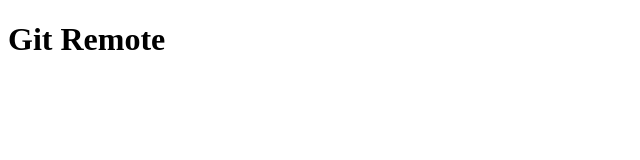
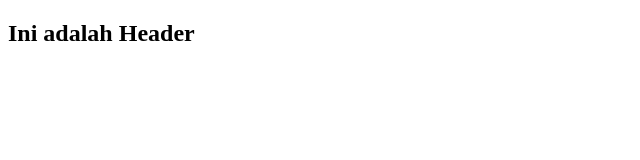
Before and after one commit to ridho-anandamal/git-remote, a plain HTML site: page index.html in a window 1280 px wide. Shown: the whole page, without its empty margins (0-640 px from the left). Drawn offline with Linux system fonts and the light colour scheme.

Commit message:
Menambahkan header.html dan mengubah index.html

```diff
--- a/index.html
+++ b/index.html
@@ -9,7 +9,18 @@
 </head>
 
 <body>
-    <h1>Git Remote</h1>
+    <nav>
+        <div class="navbar">
+
+        </div>
+        <header>
+            <div class="background-header">
+                <div class="content-header">
+                    <h1>Ini adalah Header</h1>
+                </div>
+            </div>
+        </header>
+    </nav>
 </body>
 
 </html>
```
Also changed, not shown: header.html (added, +23 -0 lines).
